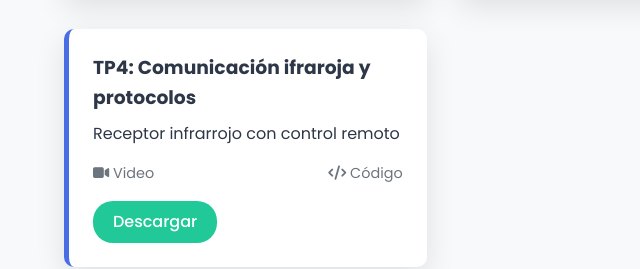
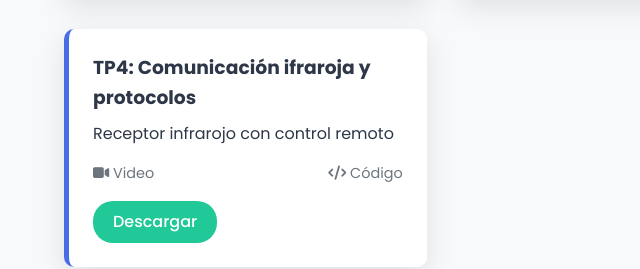
Before and after one commit to LisandroSiri/Comunicacion-de-datos, a plain HTML site: page index.html in a window 1280 px wide. Shown: the part 1917-2186 px from the top of the page, 0-640 px from the left. Drawn offline with Linux system fonts and the light colour scheme.

Commit message:
new Update index.html

```diff
--- a/index.html
+++ b/index.html
@@ -122,7 +122,7 @@
             </div>
             <div class="trabajo-card">
                 <h3>TP4: Comunicación ifraroja y protocolos</h3>
-                <p>Receptor infrarrojo con control remoto</p>
+                <p>Receptor infrarojo con control remoto</p>
                 <div class="trabajo-meta">
                     <span><i class="fas fa-video"></i> Video</span>
                     <span><i class="fas fa-code"></i> Código</span>
@@ -232,4 +232,5 @@
 
     <script src="js/script.js"></script>
 </body>
+
 </html>
```
